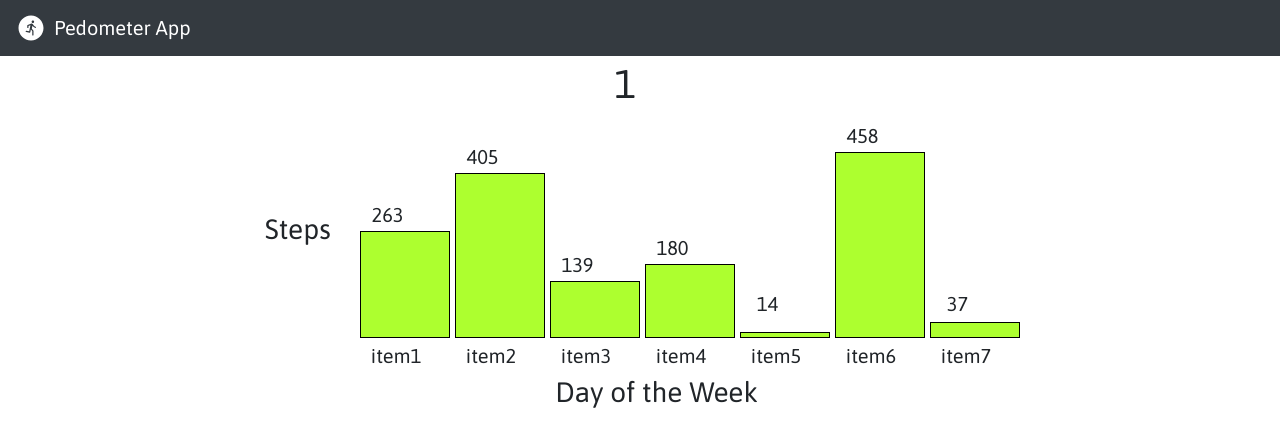
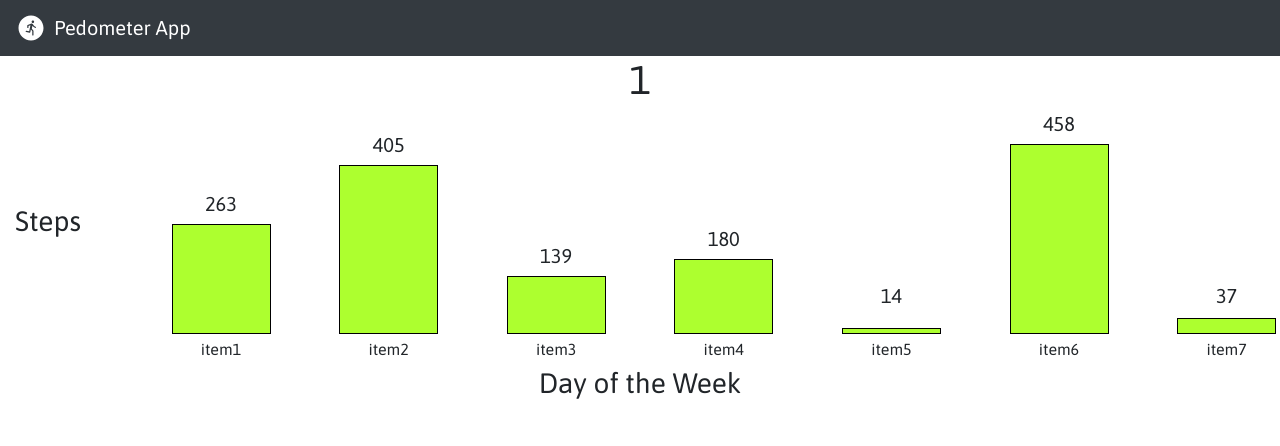
Before and after one commit to Jojos15/samplewebapp, a React (Create React App) app: page /1 in a window 1280 px wide. Shown: the top 446 px of the page. Built offline with nearby package versions, Linux system fonts and the light colour scheme.

Commit message:
Fixed layout issues

```diff
--- a/src/App.css
+++ b/src/App.css
@@ -13,14 +13,6 @@ h5{
   padding: 0%;
 }
 
-.parent-div{
-  width:100%
-}
-
-.height-div{
-  height: 90%;
-}
-
 .plotBars{
   border: 1px solid black;
   background-color: greenyellow;
--- a/src/App.js
+++ b/src/App.js
@@ -16,10 +16,12 @@ function App() {
             Pedometer App
             </a>
           </nav>
-          <Switch>
-            <Route path="/" exact component={Landing} />
-            <Route path="/:name" component={Pedometer} />
-          </Switch>
+          <div className="col-12">
+            <Switch>
+              <Route path="/" exact component={Landing} />
+              <Route path="/:name" component={Pedometer} />
+            </Switch>
+          </div>
         </div>
       </div>
     </Router>
--- a/src/components/pedometer.js
+++ b/src/components/pedometer.js
@@ -15,14 +15,16 @@ const Pedometer = (props) => {
 
     if (steps) {
         return (
-            <div className="row height-div align-items-center justify-content-center parent-div">
-                <div className="row parent-div justify-content-center">
-                    <div className="col-12">
-                        <h1 className="text-center">{props.match.params.name}</h1>
+            <div className="row justify-content-center">
+                <div className="col-12">
+                    <div className="row justify-content-center">
+                        <div className="col-12">
+                            <h1 className="text-center">{props.match.params.name}</h1>
+                        </div>
                     </div>
-                </div>
-                <div className="row height-div justify-content-center" >
-                    <Plot steps={steps} />
+                    <div className="row justify-content-center" >
+                        <Plot steps={steps} />
+                    </div>
                 </div>
             </div>
         );
--- a/src/components/plot.js
+++ b/src/components/plot.js
@@ -25,43 +25,40 @@ const Plot = (props) => {
 
     const getWidth = () => {
         if (isReady === 2) {
-            return Math.ceil(plotRef.current.clientWidth / 15);
+            return Math.ceil(plotRef.current.clientWidth / 13);
         }
     }
 
     return (
-        <div>
-            <div className="row justify-content-around" ref={plotRef}>
-                <div className="col-1 align-self-center pl-1 pr-1 w-100">
+        <div className="col-12">
+            <div className="row justify-content-between" ref={plotRef}>
+                <div className="col-1 align-self-center">
                     <h3>Steps</h3>
                 </div>
                 {
                     steps.map((item, index) => {
                         return (
                             <div className="col-1 align-self-end pl-1 pr-1 w-100 animate__animated animate__fadeInUp" key={index}>
-                                <h5 className="text-center mb-1">{item}</h5>
+                                <h5 className="text-center">{item}</h5>
                                 <object className="plotBars" width={getWidth()} height={getDistance(item)}></object>
                             </div>
                         )
                     })
                 }
             </div>
-            <div className="row justify-content-around">
+            <div className="row justify-content-between">
                 {
                     tempNames.map((item, index) => {
                         return (
                             <div className="col-1" key={index}>
-                                <h5 className="text-center">{item}</h5>
+                                <h6 className="text-sm-left text-md-center">{item}</h6>
                             </div>
                         );
                     })
                 }
             </div>
-            <div className="row">
-                <div className="col-1">
-
-                </div>
-                <div className="col-11">
+            <div className="row-xs">
+                <div className="col-12">
                     <h3 className="text-center">Day of the Week</h3>
                 </div>
             </div>
```
